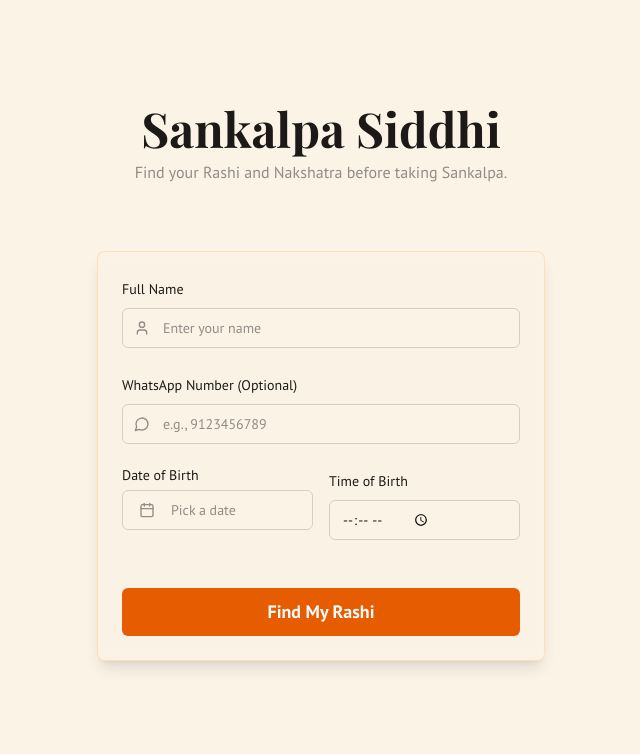
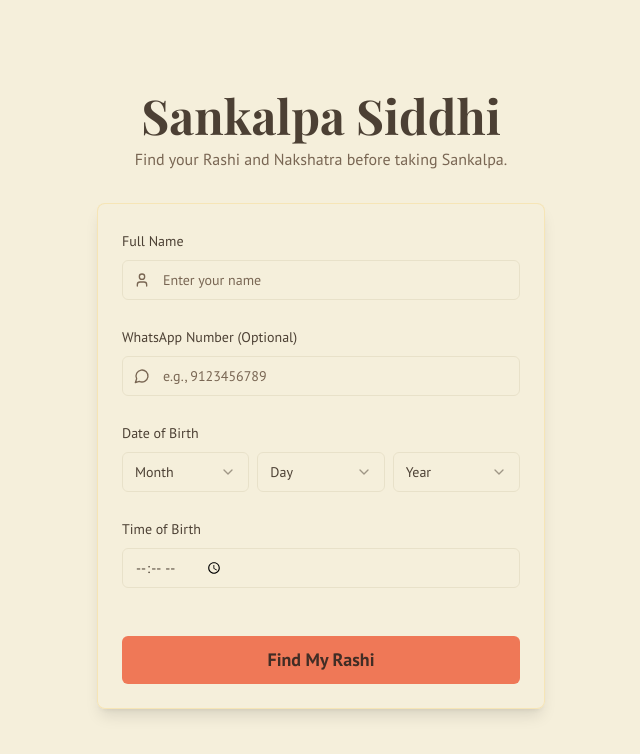
Before and after one commit to rsaisankalp/rashinakshatra, a Next.js app: page / in a window 1280 px wide. Shown: the top 754 px of the page, without its empty margins (319-959 px from the left). Built offline with nearby package versions, Linux system fonts and the light colour scheme; a web font is replaced by a local one.

Commit message:
1) make dob little difficult to enter , so seperate year , let it be dro

```diff
--- a/src/app/globals.css
+++ b/src/app/globals.css
@@ -4,48 +4,51 @@
 
 @layer base {
   :root {
-    --background: 38 71% 94%;
-    --foreground: 24 10% 10%;
-    --card: 38 71% 94%;
-    --card-foreground: 24 10% 10%;
-    --popover: 38 71% 94%;
-    --popover-foreground: 24 10% 10%;
-    --primary: 36 100% 50%;
-    --primary-foreground: 24 10% 10%;
-    --secondary: 38 30% 88%;
-    --secondary-foreground: 24 10% 10%;
-    --muted: 38 30% 88%;
-    --muted-foreground: 24 5% 55%;
-    --accent: 24 100% 45%;
-    --accent-foreground: 0 0% 98%;
+    --background: 47 56% 91%; /* Light Beige #F5F5DC */
+    --foreground: 30 19% 25%; /* Dark Brown #4A4033 */
+
+    --card: 47 56% 91%; /* Same as background */
+    --card-foreground: 30 19% 25%; /* Dark Brown */
+
+    --popover: 47 56% 93%; /* Slightly lighter beige for popovers */
+    --popover-foreground: 30 19% 25%; /* Dark Brown */
+
+    --primary: 43 89% 55%; /* Soft Saffron #F4C430 */
+    --primary-foreground: 47 100% 98%; /* Light Cream #FFFBEA */
+
+    --secondary: 25 70% 70%; /* Muted Saffron #E8A87C */
+    --secondary-foreground: 30 19% 25%; /* Dark Brown */
+
+    --muted: 47 30% 85%; /* Lighter Beige #EAE4D3 */
+    --muted-foreground: 30 19% 40%; /* Slightly Lighter Brown #706154 */
+
+    --accent: 13 83% 64%; /* Warm Terracotta #E07A5F */
+    --accent-foreground: 17 27% 20%; /* Very Dark Brown #4A3B30 */
+
     --destructive: 0 84.2% 60.2%;
     --destructive-foreground: 0 0% 98%;
-    --border: 38 20% 80%;
-    --input: 38 20% 80%;
-    --ring: 36 100% 50%;
+
+    --border: 47 40% 80%; /* Subtle Border #DCD5B7 */
+    --input: 47 40% 85%; /* Slightly Lighter for Input BG #E2DBC7 */
+    --ring: 43 89% 55%; /* Soft Saffron for focus rings */
+
     --radius: 0.5rem;
-  }
 
-  .dark {
-    --background: 24 10% 10%;
-    --foreground: 38 50% 92%;
-    --card: 24 10% 10%;
-    --card-foreground: 38 50% 92%;
-    --popover: 24 10% 10%;
-    --popover-foreground: 38 50% 92%;
-    --primary: 36 100% 50%;
-    --primary-foreground: 24 10% 10%;
-    --secondary: 24 5% 15%;
-    --secondary-foreground: 38 50% 92%;
-    --muted: 24 5% 15%;
-    --muted-foreground: 24 5% 55%;
-    --accent: 24 100% 45%;
-    --accent-foreground: 0 0% 98%;
-    --destructive: 0 62.8% 30.6%;
-    --destructive-foreground: 0 0% 98%;
-    --border: 24 5% 20%;
-    --input: 24 5% 20%;
-    --ring: 36 100% 50%;
+    --chart-1: 34 90% 58%; /* Original Deep Saffron */
+    --chart-2: 45 65% 52%;
+    --chart-3: 25 70% 70%;
+    --chart-4: 47 56% 70%;
+    --chart-5: 30 30% 50%;
+
+    /* Sidebar variables */
+    --sidebar-background: 47 56% 95%;
+    --sidebar-foreground: 30 19% 25%;
+    --sidebar-primary: 34 90% 58%; /* Original Deep Saffron */
+    --sidebar-primary-foreground: 47 100% 98%; /* Matches primary-foreground */
+    --sidebar-accent: 45 65% 52%;
+    --sidebar-accent-foreground: 17 27% 20%;
+    --sidebar-border: 47 40% 80%;
+    --sidebar-ring: 34 90% 58%; /* Original Deep Saffron */
   }
 }
 
--- a/src/components/results-display.tsx
+++ b/src/components/results-display.tsx
@@ -13,7 +13,7 @@ export function ResultsDisplay({ result, onReset }: ResultsDisplayProps) {
     <Card className="text-center bg-card/80 backdrop-blur-sm border-primary/20 shadow-lg animate-in fade-in-50 duration-500 w-full">
       <CardHeader>
         <CardTitle className="font-headline text-3xl text-foreground">
-          Namaste, {result.inputName}
+          Jai Gurudev, {result.inputName}
         </CardTitle>
         <CardDescription className="font-body text-base">
           Here are your verified details.
--- a/src/components/sankalpa-form.tsx
+++ b/src/components/sankalpa-form.tsx
@@ -1,10 +1,9 @@
 'use client';
 
 import { zodResolver } from "@hookform/resolvers/zod"
-import { useForm } from "react-hook-form"
+import { useForm, useWatch } from "react-hook-form"
 import { z } from "zod"
-import { format } from "date-fns"
-import { CalendarIcon, User, MessageCircle } from "lucide-react"
+import { User, MessageCircle } from "lucide-react"
 
 import { Button } from "@/components/ui/button"
 import {
@@ -16,9 +15,7 @@ import {
   FormMessage,
 } from "@/components/ui/form"
 import { Input } from "@/components/ui/input"
-import { Popover, PopoverContent, PopoverTrigger } from "@/components/ui/popover"
-import { Calendar } from "@/components/ui/calendar"
-import { cn } from "@/lib/utils"
+import { Select, SelectContent, SelectItem, SelectTrigger, SelectValue } from "@/components/ui/select"
 import { Card, CardContent, CardFooter } from "@/components/ui/card"
 import type { FormValues } from "@/app/actions";
 
@@ -39,6 +36,25 @@ type SankalpaFormProps = {
   onSubmit: (values: FormValues) => void;
 };
 
+const currentYear = new Date().getFullYear();
+const years = Array.from({ length: 101 }, (_, i) => (currentYear - i).toString());
+
+const months = [
+  { value: "0", label: "January" },
+  { value: "1", label: "February" },
+  { value: "2", label: "March" },
+  { value: "3", label: "April" },
+  { value: "4", label: "May" },
+  { value: "5", label: "June" },
+  { value: "6", label: "July" },
+  { value: "7", label: "August" },
+  { value: "8", label: "September" },
+  { value: "9", label: "October" },
+  { value: "10", label: "November" },
+  { value: "11", label: "December" },
+];
+
+
 export function SankalpaForm({ onSubmit }: SankalpaFormProps) {
   const form = useForm<z.infer<typeof formSchema>>({
     resolver: zodResolver(formSchema),
@@ -48,10 +64,25 @@ export function SankalpaForm({ onSubmit }: SankalpaFormProps) {
     },
   });
 
+  const [year, month] = useWatch({
+    control: form.control,
+    name: ["dob.year", "dob.month"],
+  });
+
+  const daysInMonth = year && month ? new Date(parseInt(year), parseInt(month) + 1, 0).getDate() : 31;
+  const days = Array.from({ length: daysInMonth }, (_, i) => (i + 1).toString());
+
+  const handleFormSubmit = (data: any) => {
+    const { dob, ...rest } = data;
+    const date = new Date(parseInt(dob.year), parseInt(dob.month), parseInt(dob.day));
+    onSubmit({ ...rest, dob: date });
+  };
+
+
   return (
     <Card className="bg-card/80 backdrop-blur-sm border-primary/20 shadow-lg">
       <Form {...form}>
-        <form onSubmit={form.handleSubmit(onSubmit)} className="space-y-6">
+        <form onSubmit={form.handleSubmit(handleFormSubmit)} className="space-y-6">
           <CardContent className="space-y-6 pt-6">
             <FormField
               control={form.control}
@@ -85,48 +116,62 @@ export function SankalpaForm({ onSubmit }: SankalpaFormProps) {
                 </FormItem>
               )}
             />
-            <div className="grid grid-cols-1 sm:grid-cols-2 gap-4">
+
+            <div>
+              <FormLabel>Date of Birth</FormLabel>
+              <div className="grid grid-cols-3 gap-2 mt-2">
                 <FormField
                   control={form.control}
-                name="dob"
+                  name="dob.month"
                   render={({ field }) => (
-                  <FormItem className="flex flex-col">
-                    <FormLabel>Date of Birth</FormLabel>
-                    <Popover>
-                      <PopoverTrigger asChild>
+                    <FormItem>
+                      <Select onValueChange={field.onChange} defaultValue={field.value}>
                         <FormControl>
-                          <Button
-                            variant={"outline"}
-                            className={cn(
-                              "w-full justify-start text-left font-normal",
-                              !field.value && "text-muted-foreground"
-                            )}
-                          >
-                            <CalendarIcon className="mr-2 h-4 w-4" />
-                            {field.value ? (
-                              format(field.value, "PPP")
-                            ) : (
-                              <span>Pick a date</span>
-                            )}
-                          </Button>
+                          <SelectTrigger><SelectValue placeholder="Month" /></SelectTrigger>
                         </FormControl>
-                      </PopoverTrigger>
-                      <PopoverContent className="w-auto p-0" align="start">
-                        <Calendar
-                          mode="single"
-                          selected={field.value}
-                          onSelect={field.onChange}
-                          disabled={(date) =>
-                            date > new Date() || date < new Date("1900-01-01")
-                          }
-                          initialFocus
-                        />
-                      </PopoverContent>
-                    </Popover>
-                    <FormMessage />
+                        <SelectContent>
+                          {months.map(m => <SelectItem key={m.value} value={m.value}>{m.label}</SelectItem>)}
+                        </SelectContent>
+                      </Select>
                     </FormItem>
                   )}
                 />
+                <FormField
+                  control={form.control}
+                  name="dob.day"
+                  render={({ field }) => (
+                    <FormItem>
+                      <Select onValueChange={field.onChange} defaultValue={field.value}>
+                        <FormControl>
+                           <SelectTrigger><SelectValue placeholder="Day" /></SelectTrigger>
+                        </FormControl>
+                        <SelectContent>
+                          {days.map(d => <SelectItem key={d} value={d}>{d}</SelectItem>)}
+                        </SelectContent>
+                      </Select>
+                    </FormItem>
+                  )}
+                />
+                 <FormField
+                  control={form.control}
+                  name="dob.year"
+                  render={({ field }) => (
+                    <FormItem>
+                       <Select onValueChange={field.onChange} defaultValue={field.value}>
+                        <FormControl>
+                           <SelectTrigger><SelectValue placeholder="Year" /></SelectTrigger>
+                        </FormControl>
+                        <SelectContent>
+                           {years.map(y => <SelectItem key={y} value={y}>{y}</SelectItem>)}
+                        </SelectContent>
+                      </Select>
+                    </FormItem>
+                  )}
+                />
+              </div>
+               <FormMessage>{form.formState.errors.dob?.message}</FormMessage>
+            </div>
+
             <FormField
               control={form.control}
               name="tob"
@@ -134,13 +179,12 @@ export function SankalpaForm({ onSubmit }: SankalpaFormProps) {
                 <FormItem>
                   <FormLabel>Time of Birth</FormLabel>
                   <FormControl>
-                      <Input type="time" {...field} />
+                    <Input type="time" {...field} className="h-10 text-base" />
                   </FormControl>
                   <FormMessage />
                 </FormItem>
               )}
             />
-            </div>
           </CardContent>
           <CardFooter>
             <Button type="submit" className="w-full bg-accent hover:bg-accent/90 text-accent-foreground font-bold text-lg py-6">
--- a/src/components/ui/input.tsx
+++ b/src/components/ui/input.tsx
@@ -9,6 +9,7 @@ const Input = React.forwardRef<HTMLInputElement, React.ComponentProps<"input">>(
         type={type}
         className={cn(
           "flex h-10 w-full rounded-md border border-input bg-background px-3 py-2 text-base ring-offset-background file:border-0 file:bg-transparent file:text-sm file:font-medium file:text-foreground placeholder:text-muted-foreground focus-visible:outline-none focus-visible:ring-2 focus-visible:ring-ring focus-visible:ring-offset-2 disabled:cursor-not-allowed disabled:opacity-50 md:text-sm",
+          "data-[type=time]:leading-none",
           className
         )}
         ref={ref}
```
Lines whose indentation alone changed are shown as unchanged.
